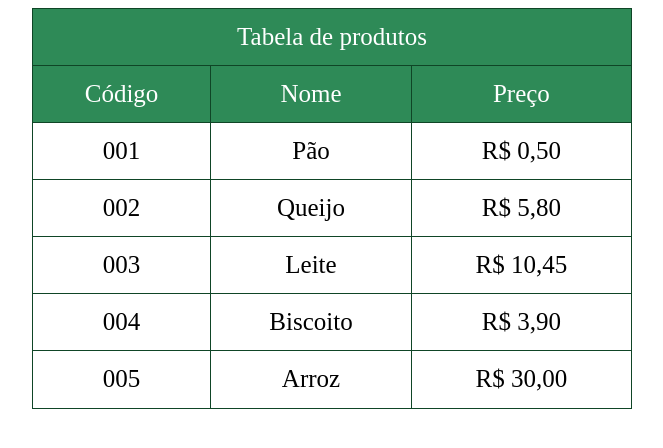
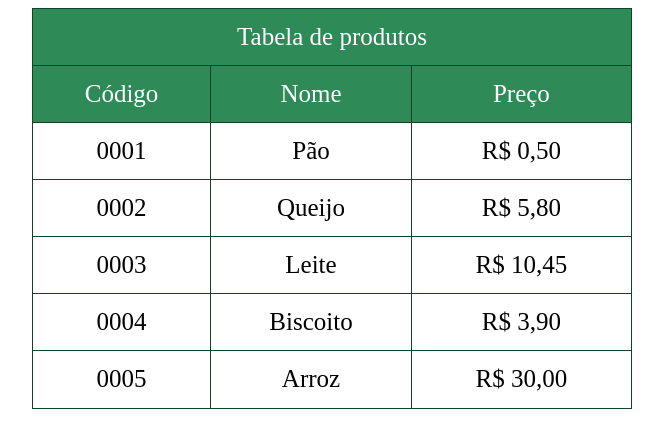
Before and after one commit to zoesabrina/Kick, a plain HTML site: page desafio parada 07/tabela de produtos.html in a window 1280 px wide. Shown: the whole page, without its empty margins (308-971 px from the left). Drawn offline with Linux system fonts and the light colour scheme.

Commit message:
Update tabela de produtos.html

```diff
--- a/desafio parada 07/tabela de produtos.html
+++ b/desafio parada 07/tabela de produtos.html
@@ -18,27 +18,27 @@
             <td>Preço</td>
         </tr>
         <tr>
-            <td>001</td>
+            <td>0001</td>
             <td>Pão</td>
             <td>R$ 0,50</td>
         </tr>
         <tr>
-            <td>002</td>
+            <td>0002</td>
             <td>Queijo</td>
             <td>R$ 5,80</td>
         <tr>
         <tr>
-            <td>003</td>
+            <td>0003</td>
             <td>Leite</td>
             <td>R$ 10,45</td>
         <tr>
         <tr>
-            <td>004</td>
+            <td>0004</td>
             <td>Biscoito</td>
             <td>R$ 3,90</td>
         <tr>
         <tr>
-            <td>005</td>
+            <td>0005</td>
             <td>Arroz</td>
             <td>R$ 30,00</td>
         <tr>
```
